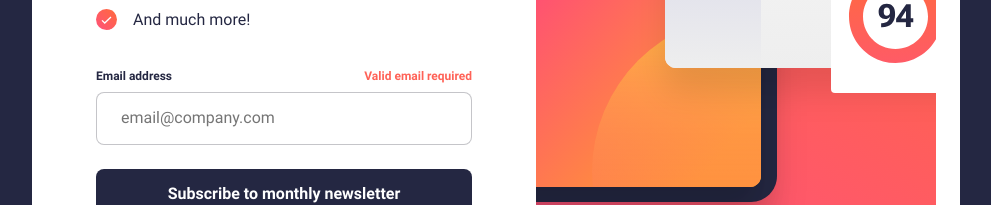
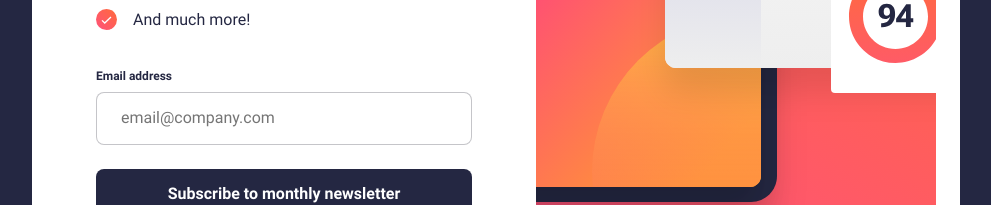
Before and after one commit to Dmitry528/Frontend-Mentor_Newsletter-sign-up, a React (Create React App) app: page / in a window 1280 px wide. Shown: the part 399-604 px from the top of the page, without its empty margins (144-1135 px from the left). Built offline with nearby package versions, Linux system fonts and the light colour scheme.

Commit message:
added input to components

```diff
--- /dev/null
+++ b/src/components/Input/Input.tsx
@@ -0,0 +1,31 @@
+import inputStyles from 'styles/modules/components/Input.module.css';
+
+export interface IInputProps {
+  label: string;
+  type: 'text';
+  placeholder: string;
+  errorMessage?: string;
+}
+
+export const Input = ({
+  label,
+  placeholder,
+  type,
+  errorMessage = "",
+}: IInputProps) => {
+  return (
+    <>
+      <div className={inputStyles.inputInfo}>
+        <label className={inputStyles.signUpForm__label}>{label}</label>
+        <span className={inputStyles.signUpForm__errorMessage}>{errorMessage}</span>
+      </div>
+      <input
+        className={inputStyles.signUpForm__input}
+        type={type}
+        placeholder={placeholder}
+      />
+    </>
+  )
+};
+
+export default Input;
--- /dev/null
+++ b/src/components/Input/index.ts
@@ -0,0 +1,3 @@
+import Input from 'components/Input/Input';
+
+export default Input;
--- a/src/components/SignUpForm/SignUpForm.tsx
+++ b/src/components/SignUpForm/SignUpForm.tsx
@@ -1,19 +1,17 @@
 import signUpFormStyles from 'styles/modules/components/SignUpForm.module.css';
 
 import Button from 'components/Button';
+import Input from 'components/Input';
 
 
 export const SignUpForm = () => (
   <form className={signUpFormStyles.signUpForm}>
-    <div className={signUpFormStyles.inputForm}>
-      <div className={signUpFormStyles.inputInfo}>
-        <label className={signUpFormStyles.signUpForm__label}>Email address</label>
-        <span className={signUpFormStyles.signUpForm__errorMessage}>Valid email required</span>
-      </div>
-      <input
-        className={signUpFormStyles.signUpForm__input}
-        type="text"
+    <div className={signUpFormStyles.signUpForm__form}>
+      <Input
+        label='Email address'
         placeholder='email@company.com'
+        type='text'
+        errorMessage=''
       />
     </div>
     <Button type='submit'>Subscribe to monthly newsletter</Button>
--- /dev/null
+++ b/src/styles/modules/components/Input.module.css
@@ -0,0 +1,37 @@
+.signUpForm__label {
+  font-size: 0.75rem;
+  font-weight: 700;
+}
+
+.signUpForm__input {
+  border-radius: 0.5rem;
+  padding: 1rem 1.5rem;
+  border: 1px solid var(--grey);
+
+  outline: none;
+}
+
+.signUpForm__input:focus {
+  border: 1px solid var(--dark-navy);
+}
+
+.signUpForm__errorMessage {
+  font-size: 0.75rem;
+  font-weight: 700;
+  color: var(--tomato);
+}
+
+.signUpForm__inputError {
+  border-radius: 0.5rem;
+  padding: 1rem 1.5rem;
+  border: 1px solid var(--tomato);
+  color: var(--tomato);
+  background-color: var(--input-background-error-state);
+
+  outline: none;
+}
+
+.inputInfo {
+  display: flex;
+  justify-content: space-between;
+}
--- a/src/styles/modules/components/SignUpForm.module.css
+++ b/src/styles/modules/components/SignUpForm.module.css
@@ -5,46 +5,8 @@
   gap: 1.5rem;
 }
 
-.inputForm {
+.signUpForm__form {
   display: flex;
   flex-direction: column;
   gap: 0.5rem;
 }
-
-.signUpForm__label {
-  font-size: 0.75rem;
-  font-weight: 700;
-}
-
-.signUpForm__input {
-  border-radius: 0.5rem;
-  padding: 1rem 1.5rem;
-  border: 1px solid var(--grey);
-
-  outline: none;
-}
-
-.signUpForm__input:focus {
-  border: 1px solid var(--dark-navy);
-}
-
-.signUpForm__errorMessage {
-  font-size: 0.75rem;
-  font-weight: 700;
-  color: var(--tomato);
-}
-
-.signUpForm__inputError {
-  border-radius: 0.5rem;
-  padding: 1rem 1.5rem;
-  border: 1px solid var(--tomato);
-  color: var(--tomato);
-  background-color: var(--input-background-error-state);
-
-  outline: none;
-}
-
-.inputInfo {
-  display: flex;
-  justify-content: space-between;
-}
```
